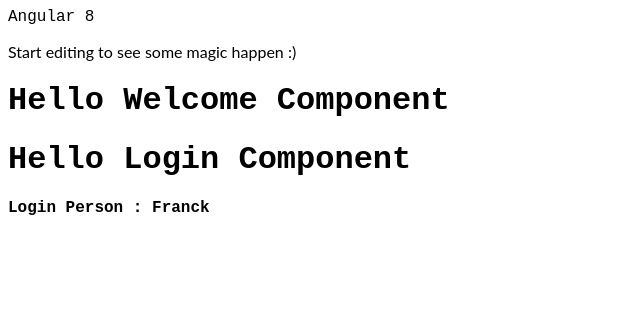
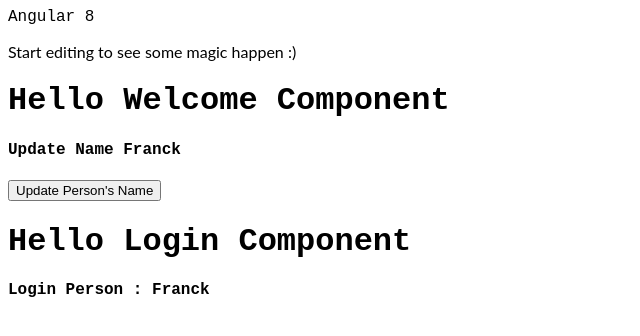
Before and after one commit to fsebbah/angular-hdalmz, an Angular app: page / in a window 1280 px wide. Shown: the top 336 px of the page, without its empty margins (0-640 px from the left). Built offline with nearby package versions, Linux system fonts and the light colour scheme.

Commit message:
2 files modified

```diff
--- a/src/app/admin/welcome/welcome.component.html
+++ b/src/app/admin/welcome/welcome.component.html
@@ -1 +1,3 @@
 <h1>Hello Welcome Component</h1>
+<h4>Update Name {{getName().name}}</h4>
+<button type="button" (click)="updateName()">Update Person's Name</button>
--- a/src/app/admin/welcome/welcome.component.ts
+++ b/src/app/admin/welcome/welcome.component.ts
@@ -11,6 +11,13 @@
   ngOnInit() {
   }
   constructor(private welcomeService: WelcomeService){
+  }
+
+  getName(){
     return this.welcomeService.getPerson();
   }
+
+  updateName(){
+    this.welcomeService.updatePersonName('Patrick');
+  }
 }
```
